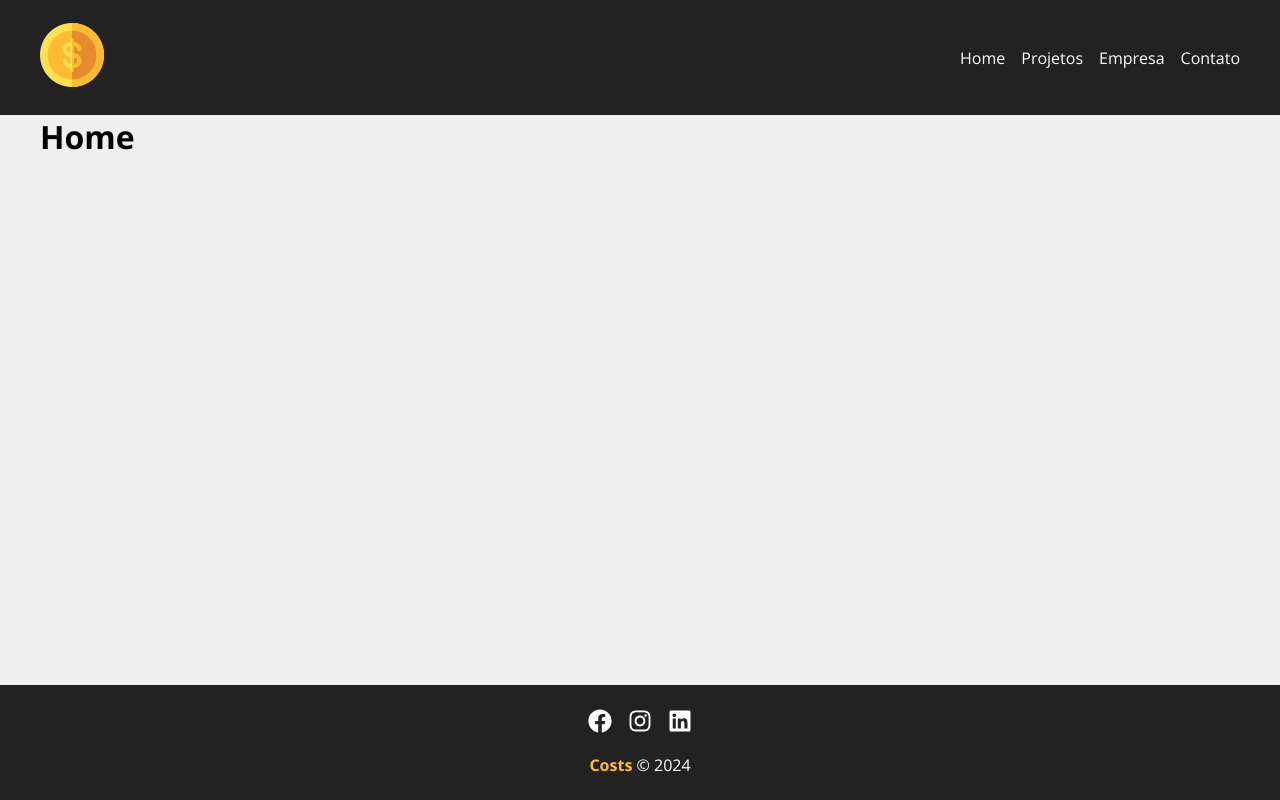
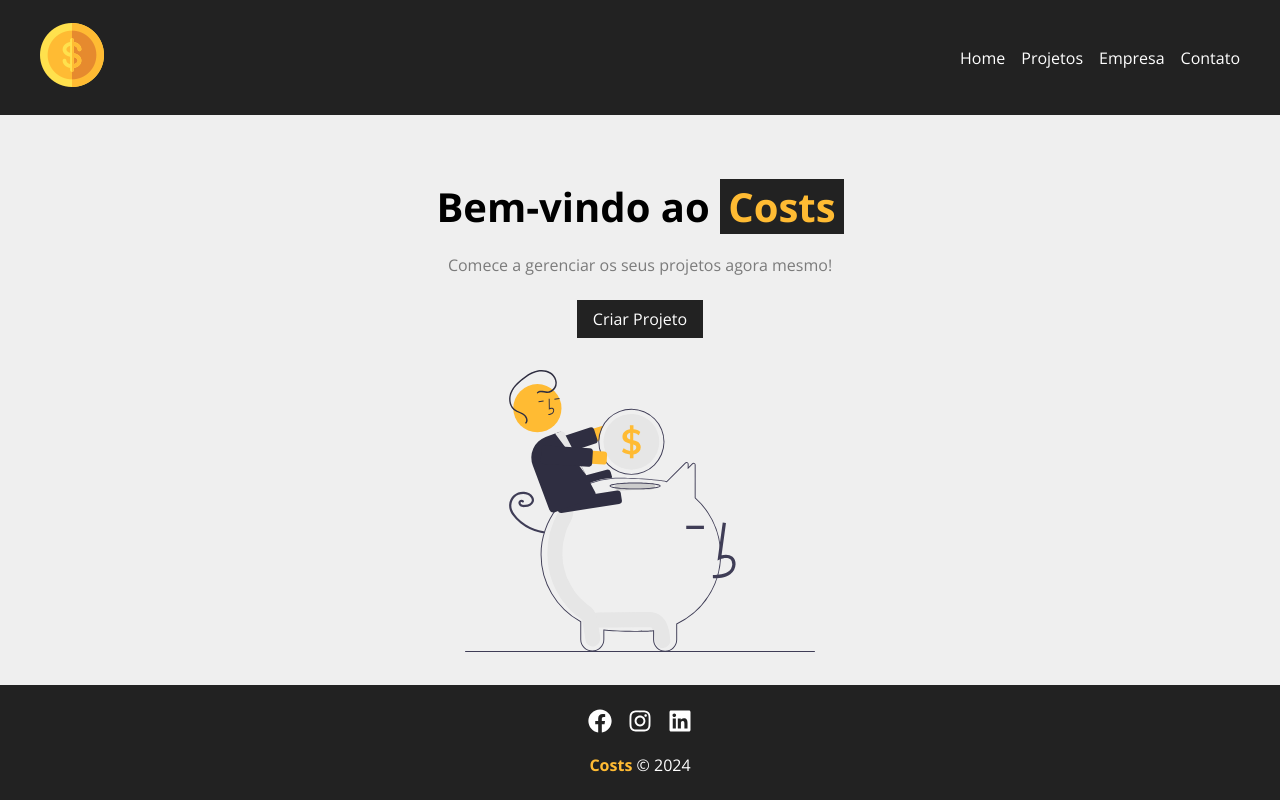
Before and after one commit to MateusFS99/Costs, a React (Create React App) app: page / in a window 1280 px wide. Built offline with nearby package versions, Linux system fonts and the light colour scheme.

Commit message:
- Feat: Home Page Estilizada

```diff
--- /dev/null
+++ b/src/components/buttons/LinkButton.jsx
@@ -0,0 +1,8 @@
+import { Link } from 'react-router-dom'
+import styles from './LinkButton.module.css'
+
+function LinkButton({ to, text }) {
+  return <Link className={styles.btn} to={to}>{text}</Link>
+}
+
+export default LinkButton
--- /dev/null
+++ b/src/components/buttons/LinkButton.module.css
@@ -0,0 +1,11 @@
+.btn {
+  background-color: #222;
+  color: #fff;
+  padding: 0.5em 1em;
+  text-decoration: none;
+  transition: 0.5s;
+}
+
+.btn:hover {
+  color: #ffbb33;
+}
--- a/src/pages/Home.jsx
+++ b/src/pages/Home.jsx
@@ -1,5 +1,19 @@
+import styles from './Home.module.css'
+
+import savings from '../images/savings.svg'
+import LinkButton from '../components/buttons/LinkButton'
+
 function Home() {
-  return <h1>Home</h1>
+  return (
+    <section className={styles.homeContainer}>
+      <h1>
+        Bem-vindo ao <span>Costs</span>
+      </h1>
+      <p>Comece a gerenciar os seus projetos agora mesmo!</p>
+      <LinkButton to="newproject" text="Criar Projeto" />
+      <img src={savings} alt="Costs" />
+    </section>
+  )
 }
 
 export default Home
--- /dev/null
+++ b/src/pages/Home.module.css
@@ -0,0 +1,29 @@
+.homeContainer {
+  width: 100%;
+  display: flex;
+  flex-direction: column;
+  align-items: center;
+  justify-content: center;
+  padding: 4em;
+
+  h1 {
+    font-size: 2.5em;
+    margin-bottom: .5em;
+
+    span {
+      color: #ffbb33;
+      padding: 0 .2em;
+      background-color: #222;
+    }
+  }
+
+  p {
+    margin-bottom: 1.5em;
+    color: #7b7b7b;
+  }
+
+  img {
+    width: 350px;
+    margin: 2em 0;
+  }
+}
```
